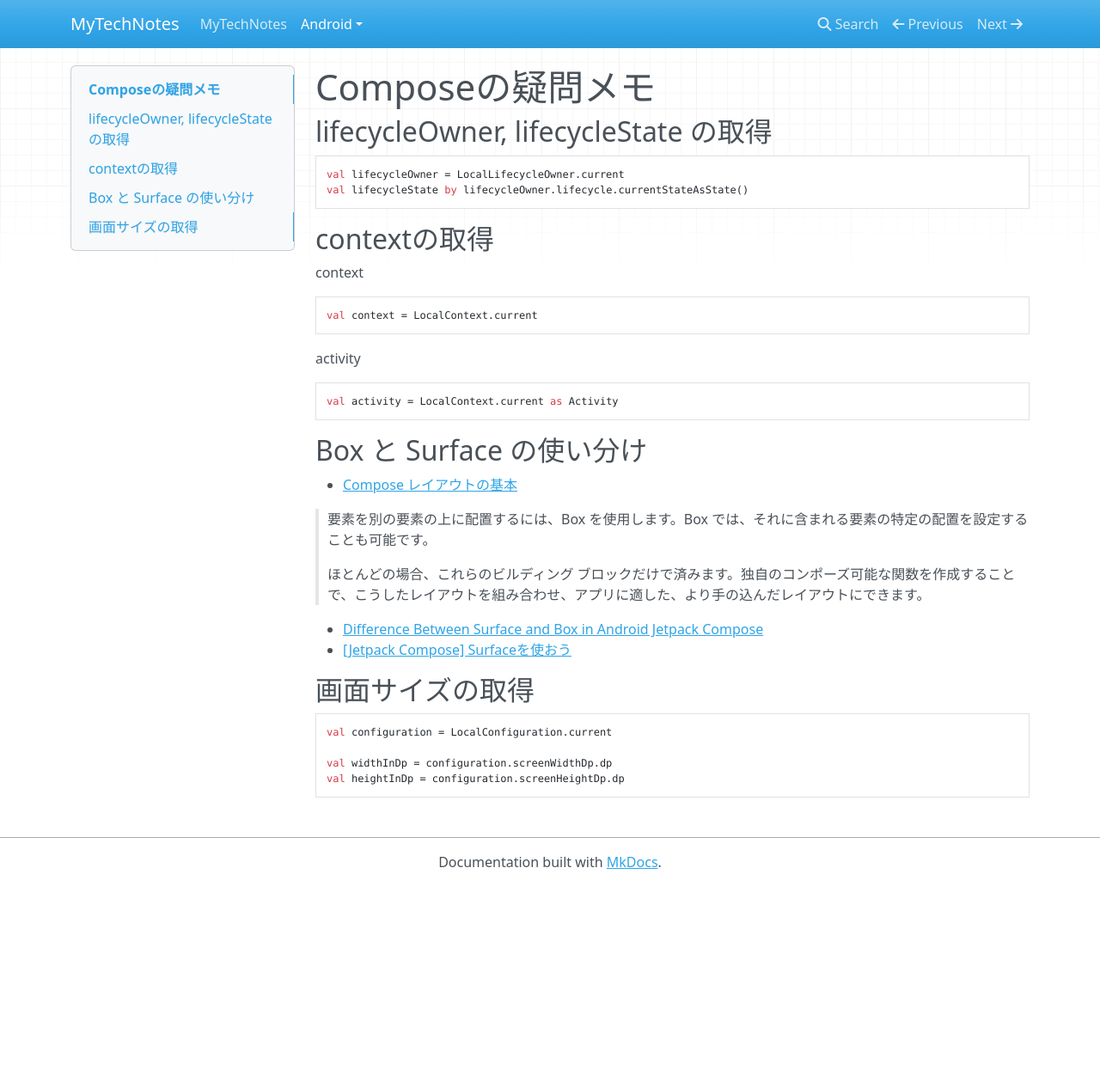
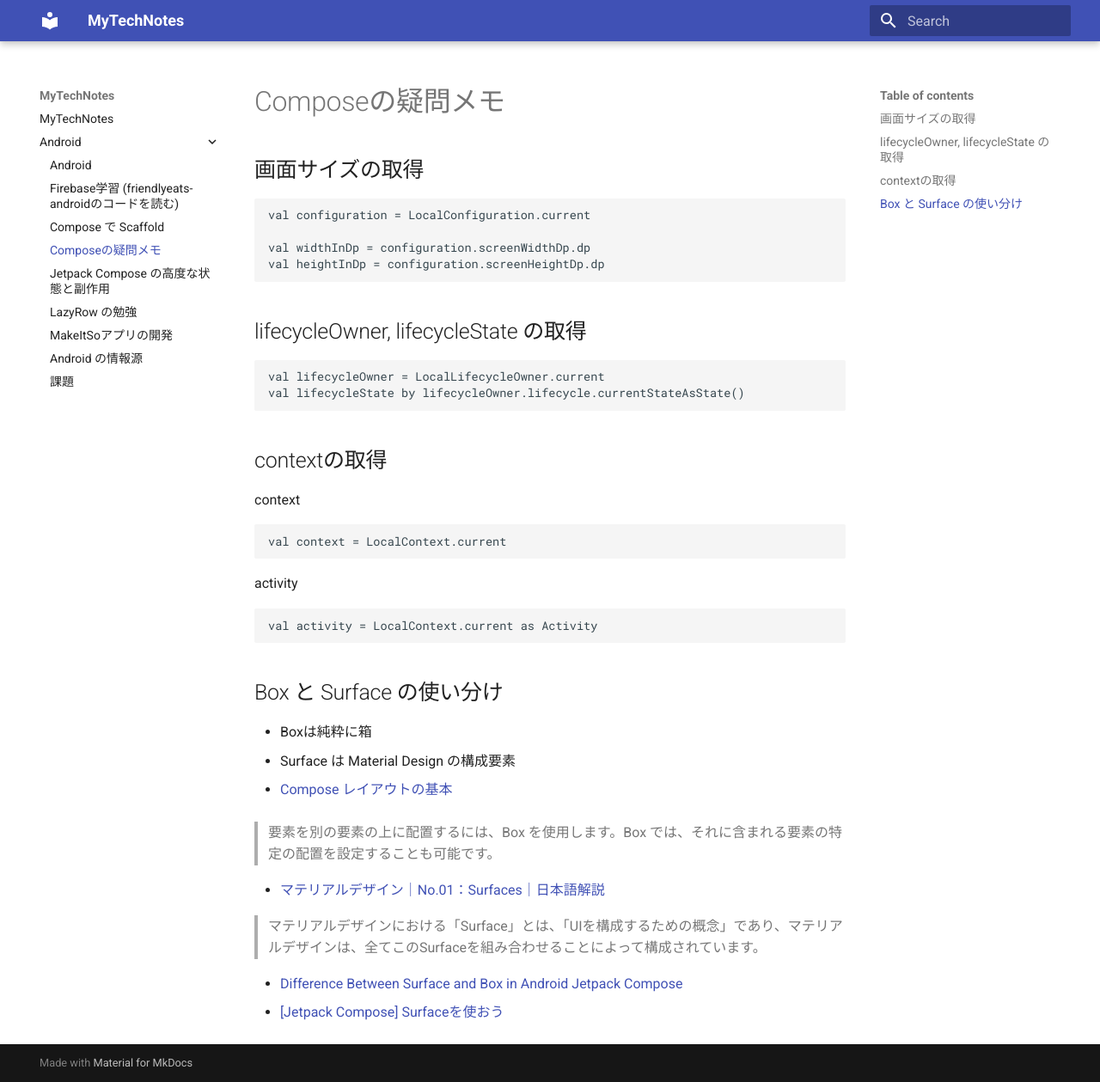
Before and after one commit to Nunocky/mytechnote, an MkDocs documentation site: the page built from docs/android/Composeの疑問メモ.md, in a window 1280 px wide and 1259 px high. Shown: the whole window at 86% size. Built offline with MkDocs 1.6.1 and Material for MkDocs 9.7.7, drawn with Linux system fonts in a browser that asks for light colours; nearby versions of some CDN libraries.

Commit message:
compose関連

````diff
--- a/docs/android/Composeの疑問メモ.md
+++ b/docs/android/Composeの疑問メモ.md
@@ -1,4 +1,13 @@
 # Composeの疑問メモ
+
+## 画面サイズの取得
+
+```kotlin
+val configuration = LocalConfiguration.current
+
+val widthInDp = configuration.screenWidthDp.dp
+val heightInDp = configuration.screenHeightDp.dp
+```
 
 ## lifecycleOwner, lifecycleState の取得
 
@@ -21,23 +30,19 @@ activity
 val activity = LocalContext.current as Activity
 ```
 
+## Box と Surface の使い分け
 
-## Box と Surface の使い分け
+- Boxは純粋に箱
+- Surface は Material Design の構成要素
 
 - [Compose レイアウトの基本](https://developer.android.com/jetpack/compose/layouts/basics?hl=ja)
 
 > 要素を別の要素の上に配置するには、Box を使用します。Box では、それに含まれる要素の特定の配置を設定することも可能です。
 
-> ほとんどの場合、これらのビルディング ブロックだけで済みます。独自のコンポーズ可能な関数を作成することで、こうしたレイアウトを組み合わせ、アプリに適した、より手の込んだレイアウトにできます。
+- [マテリアルデザイン｜No.01：Surfaces｜日本語解説](https://uidesign-dailylife.com/020-md-01-surfaces/)
+
+> マテリアルデザインにおける「Surface」とは、「UIを構成するための概念」であり、マテリアルデザインは、全てこのSurfaceを組み合わせることによって構成されています。
+
 
 - [Difference Between Surface and Box in Android Jetpack Compose](https://codingwithrashid.com/difference-between-surface-and-box-in-android-jetpack-compose/)
 - [[Jetpack Compose] Surfaceを使おう](https://zenn.dev/kgmyshin/articles/89ed1d35292093)
-
-## 画面サイズの取得
-
-```kotlin
-val configuration = LocalConfiguration.current
-
-val widthInDp = configuration.screenWidthDp.dp
-val heightInDp = configuration.screenHeightDp.dp
-```
--- a/mkdocs.yml
+++ b/mkdocs.yml
@@ -1 +1,3 @@
 site_name: MyTechNotes
+theme:
+  name: material
````
Also changed, not shown: docs/android/Compose で Scaffold.md (+6 -0 lines).
